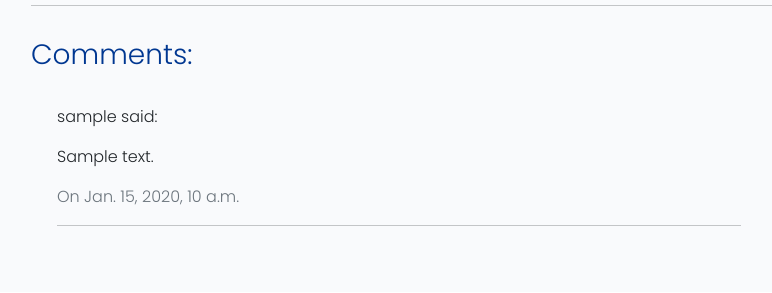
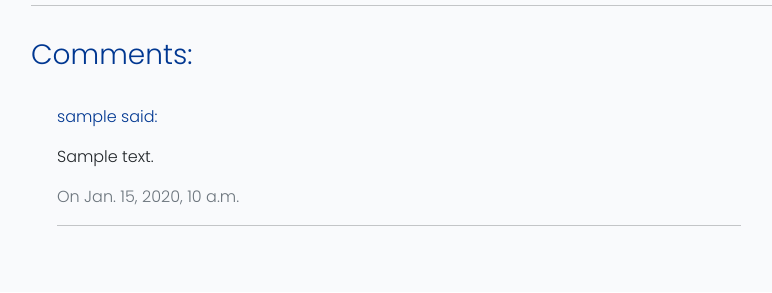
Before and after one commit to JFrdrkssn/playbay, a Django app: page /post/1/ in a window 1280 px wide. Shown: the part 608-901 px from the top of the page, without its empty margins (51-823 px from the left). Run offline with Django 3.2, Linux system fonts and the light colour scheme; tables that the repository leaves empty hold one stand-in row (values such as "Sample post"); some libraries are stand-ins or nearby versions.

Commit message:
Add blue text to comment author for better visual contrast

```diff
--- a/templates/post_detail.html
+++ b/templates/post_detail.html
@@ -92,7 +92,7 @@
             <div class="card-body">
                 {% for comment in comments %}
                 <div class="comments" style="padding: 10px;">
-                    <p class="font-weight-bold">
+                    <p class="text-blue">
                         {{ comment.user }} said:
                     </p>
                     {{ comment.body | linebreaks }}
```
